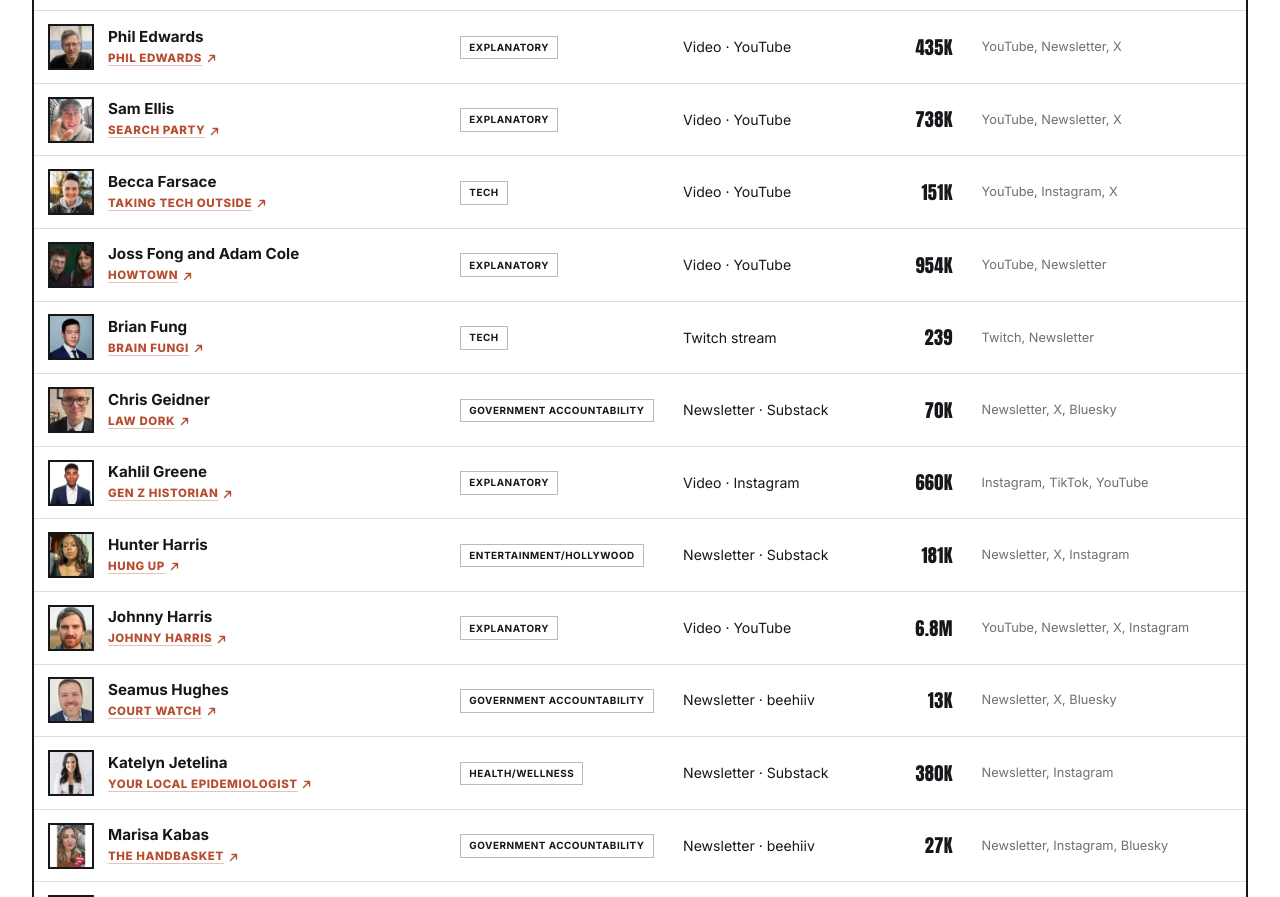
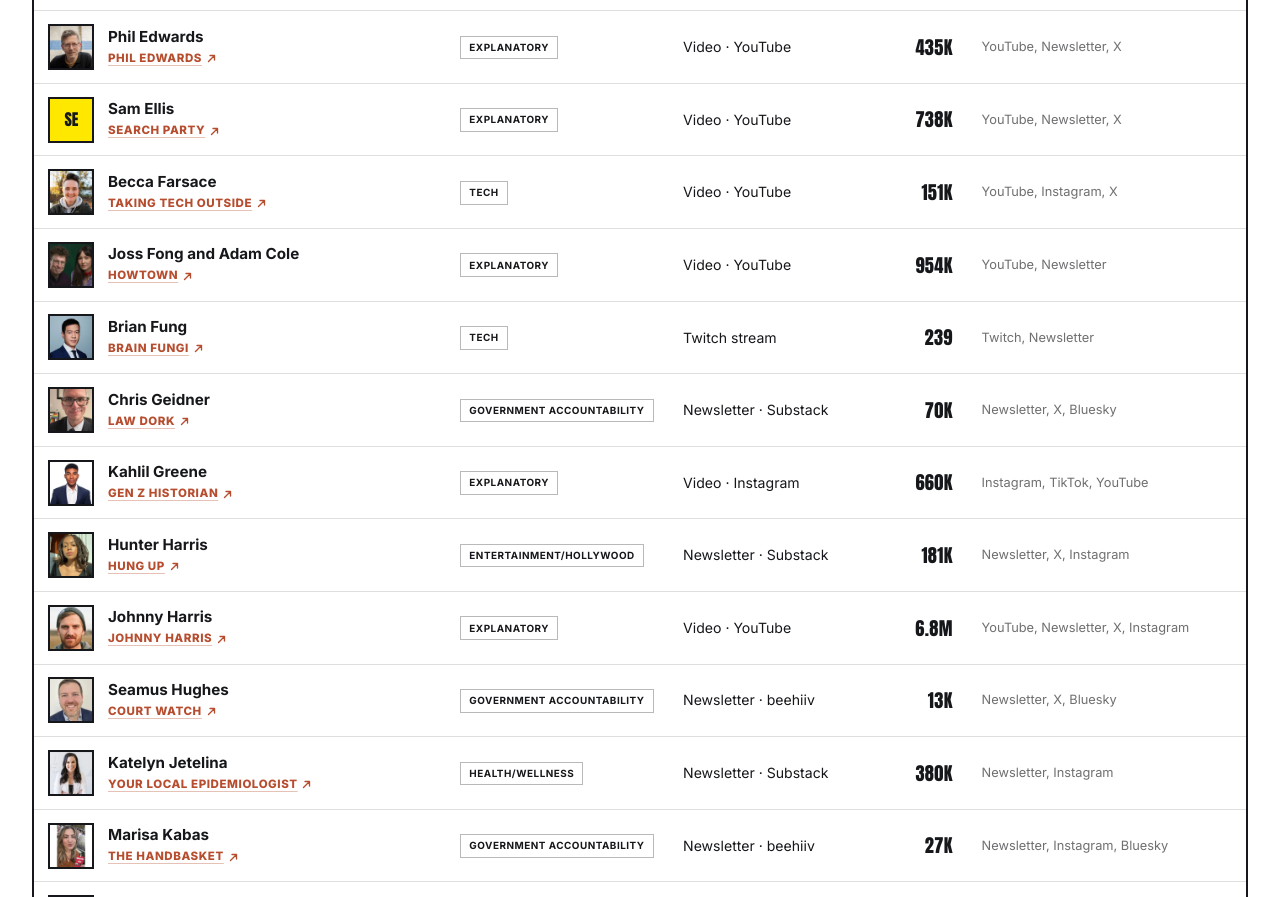
Before and after one commit to lizkellynelson/projectc-site, a plain HTML site: page top50creatorjournalists.html in a window 1280 px wide. Shown: the part 1684-2581 px from the top of the page. Drawn offline with Linux system fonts and the light colour scheme.

Commit message:
Add files via upload
Fixing Sam Ellis's photo

```diff
--- a/top50creatorjournalists.html
+++ b/top50creatorjournalists.html
@@ -621,7 +621,7 @@ const LIST = [
   [7, "Andy Dehnart", "Reality Blurred", "https://www.realityblurred.com", "Entertainment/Hollywood", "Website", "200K UV", 200000, "Newsletter, Bluesky", ["andy-dehnart.webp"]],
   [8, "Caitlin Dewey", "Links I Would GChat You If We Were Friends", "https://linksiwouldgchatyou.substack.com/", "Internet Culture", "Newsletter · Substack", "28K", 28000, "Newsletter, X, Instagram", ["caitlin-dewey.webp"]],
   [9, "Phil Edwards", "Phil Edwards", "https://www.youtube.com/@PhilEdwardsInc", "Explanatory", "Video · YouTube", "435K", 435000, "YouTube, Newsletter, X", ["phil-edwards.webp"]],
-  [10, "Sam Ellis", "Search Party", "https://www.youtube.com/@searchparty", "Explanatory", "Video · YouTube", "738K", 738000, "YouTube, Newsletter, X", ["sam-ellis.webp"]],
+  [10, "Sam Ellis", "Search Party", "https://www.youtube.com/@searchparty", "Explanatory", "Video · YouTube", "738K", 738000, "YouTube, Newsletter, X", []],
   [11, "Becca Farsace", "Taking Tech Outside", "https://www.youtube.com/@BeccaFarsace", "Tech", "Video · YouTube", "151K", 151000, "YouTube, Instagram, X", ["becca-farsace.webp"]],
   [12, "Joss Fong and Adam Cole", "Howtown", "https://www.youtube.com/@howtown", "Explanatory", "Video · YouTube", "954K", 954000, "YouTube, Newsletter", ["joss-fong-and-adam-cole.webp"]],
   [13, "Brian Fung", "Brain Fungi", "https://www.twitch.tv/brainfungi/", "Tech", "Twitch stream", "239", 239, "Twitch, Newsletter", ["brian-fung.webp"]],
```
